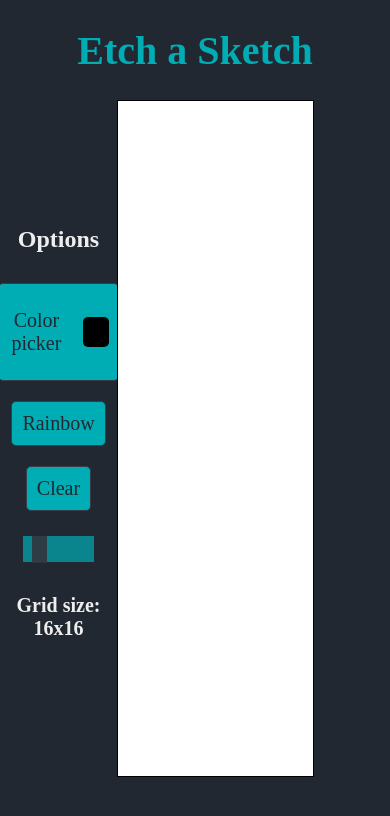
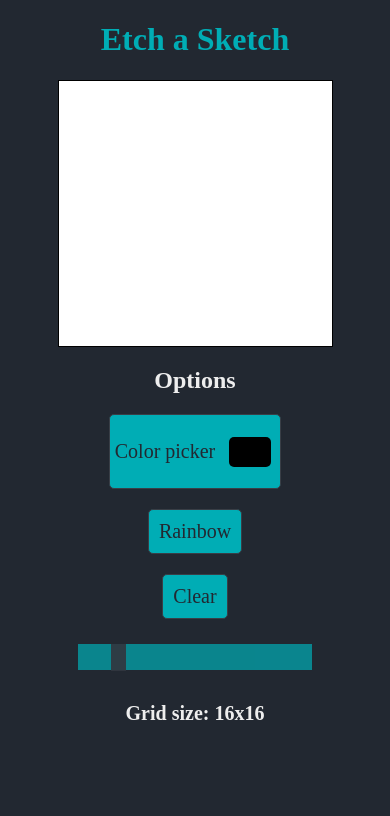
Before and after one commit to MrBlamz/Etch-A-Sketch, a plain HTML site: page index.html in a window 390 px wide. Drawn offline with Linux system fonts and the light colour scheme; a web font is replaced by a local one.

Commit message:
Add styling for mobile devices

```diff
--- a/style.css
+++ b/style.css
@@ -226,3 +226,30 @@ header h1 {
   height: 100%;
   background-color: white;
 }
+
+@media only screen and (max-width: 768px) {
+  header h1 {
+    font-size: 2rem;
+  }
+
+  .container {
+    display: flex;
+    flex-direction: column;
+  }
+
+  .grid-container {
+    order: 1;
+    width: 70%;
+  }
+
+  .options-container {
+    display: flex;
+    flex-direction: column;
+    width: 100%;
+    order: 2;
+  }
+
+  .options-container h2 {
+    margin: 20px 0 10px 0;
+  }
+}
```
